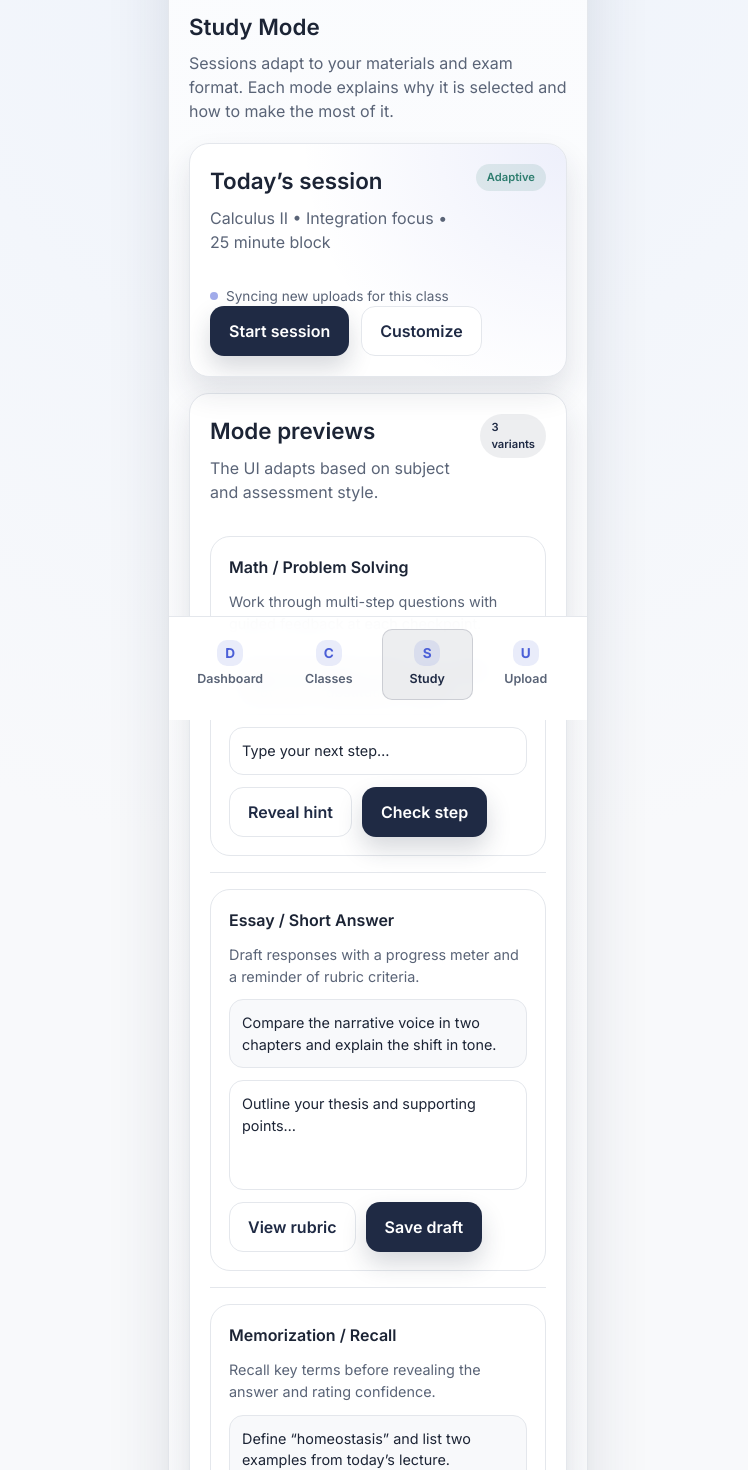
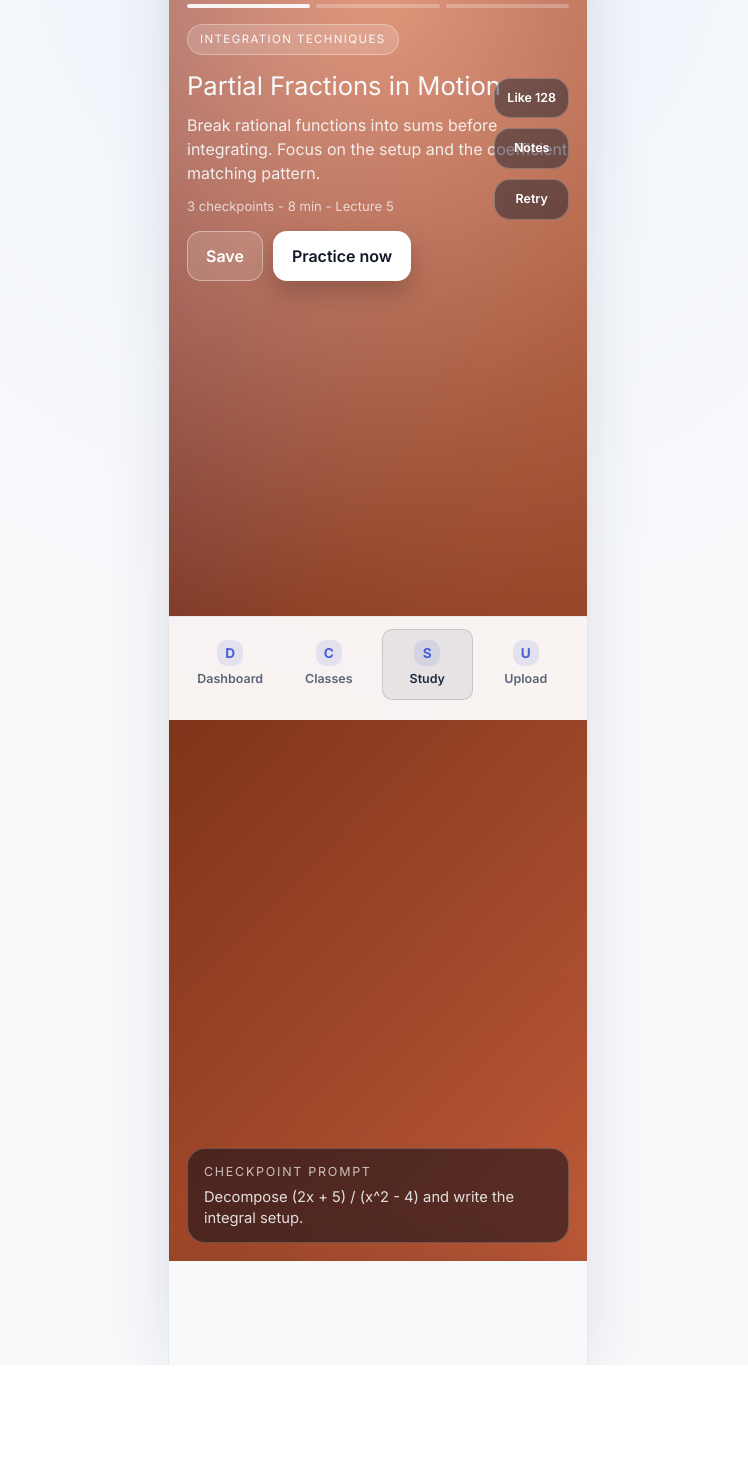
Before and after one commit to jackolsen0171/mchacks_13, a SvelteKit app in the folder web/: page /study in a window 1280 px wide. Shown: the part 80-1550 px from the top of the page, without its empty margins (262-1010 px from the left). After the commit the page ends 1445 px from the top, so only its background shows below. Built offline with nearby package versions, Linux system fonts and the light colour scheme.

Commit message:
study reel ui WIP

```diff
--- a/web/src/routes/layout.css
+++ b/web/src/routes/layout.css
@@ -399,6 +399,259 @@ textarea {
   gap: 10px;
 }
 
+.reels-shell {
+  display: grid;
+  gap: 20px;
+  margin: -24px -20px -96px;
+  padding: 24px 20px 96px;
+  min-height: 100%;
+}
+
+.reels-shell--fullscreen {
+  margin: -24px -20px -96px;
+  padding: 0;
+  min-height: 100%;
+}
+
+.reels-header {
+  display: flex;
+  flex-wrap: wrap;
+  align-items: flex-end;
+  justify-content: space-between;
+  gap: 16px;
+}
+
+.reels-eyebrow {
+  margin: 0 0 8px;
+  text-transform: uppercase;
+  letter-spacing: 0.2em;
+  font-size: 0.7rem;
+  color: var(--color-muted);
+}
+
+.reels-heading {
+  margin: 0 0 8px;
+  font-size: 2rem;
+  font-weight: 600;
+}
+
+.reels-subtitle {
+  margin: 0;
+  max-width: 540px;
+  color: var(--color-muted);
+  line-height: 1.5;
+}
+
+.reels-controls {
+  display: flex;
+  flex-wrap: wrap;
+  gap: 10px;
+}
+
+.reels-viewport {
+  height: calc(100vh - 240px);
+  padding: 16px;
+  border-radius: 28px;
+  background: linear-gradient(180deg, rgba(17, 24, 39, 0.12), rgba(17, 24, 39, 0.04));
+  border: 1px solid rgba(31, 42, 68, 0.16);
+  box-shadow: 0 24px 60px rgba(15, 23, 42, 0.18);
+  overflow-y: auto;
+  scroll-snap-type: y mandatory;
+  display: grid;
+  grid-auto-rows: 100%;
+  gap: 16px;
+}
+
+.reels-shell--fullscreen .reels-viewport {
+  height: 100%;
+  padding: 0;
+  border-radius: 0;
+  border: none;
+  box-shadow: none;
+  background: transparent;
+  gap: 0;
+}
+
+.reel-card {
+  position: relative;
+  border-radius: 26px;
+  height: 100%;
+  color: #f8f9fb;
+  padding: 18px;
+  display: grid;
+  grid-template-rows: auto 1fr auto;
+  gap: 16px;
+  overflow: hidden;
+  scroll-snap-align: start;
+  scroll-snap-stop: always;
+  box-shadow: 0 28px 80px rgba(8, 12, 24, 0.3);
+}
+
+.reels-shell--fullscreen .reel-card {
+  border-radius: 0;
+}
+
+.reel-card::before {
+  content: "";
+  position: absolute;
+  inset: 0;
+  background: linear-gradient(145deg, rgba(255, 255, 255, 0.12), rgba(255, 255, 255, 0));
+  opacity: 0.6;
+  pointer-events: none;
+}
+
+.reel-card::after {
+  content: "";
+  position: absolute;
+  inset: 0;
+  background: radial-gradient(circle at top left, rgba(255, 255, 255, 0.16), transparent 55%);
+  opacity: 0.7;
+  pointer-events: none;
+}
+
+.reel-card > * {
+  position: relative;
+  z-index: 1;
+}
+
+.reel-card--sunset {
+  background: radial-gradient(circle at top, rgba(255, 161, 117, 0.8), transparent 55%),
+    linear-gradient(135deg, #451a36, #7c2d12 45%, #be5a38);
+}
+
+.reel-card--ocean {
+  background: radial-gradient(circle at top, rgba(81, 142, 255, 0.6), transparent 55%),
+    linear-gradient(135deg, #0f172a, #1e3a8a 45%, #1f4e5f);
+}
+
+.reel-card--noir {
+  background: radial-gradient(circle at top, rgba(140, 140, 140, 0.45), transparent 60%),
+    linear-gradient(145deg, #0b0b12, #20222f 45%, #3a2638);
+}
+
+.reel-progress {
+  display: grid;
+  grid-template-columns: repeat(3, 1fr);
+  gap: 6px;
+}
+
+.reel-progress-bar {
+  height: 4px;
+  border-radius: 999px;
+  background: rgba(255, 255, 255, 0.25);
+}
+
+.reel-progress-bar.is-active {
+  background: rgba(255, 255, 255, 0.9);
+}
+
+.reel-content h2 {
+  margin: 0 0 8px;
+  font-size: 1.6rem;
+}
+
+.reel-content p {
+  margin: 0 0 12px;
+  color: rgba(248, 249, 251, 0.9);
+  line-height: 1.5;
+}
+
+.reel-chip {
+  display: inline-flex;
+  align-items: center;
+  gap: 6px;
+  padding: 6px 12px;
+  border-radius: 999px;
+  font-size: 0.72rem;
+  text-transform: uppercase;
+  letter-spacing: 0.12em;
+  background: rgba(255, 255, 255, 0.16);
+  border: 1px solid rgba(255, 255, 255, 0.32);
+  margin-bottom: 12px;
+}
+
+.reel-meta {
+  font-size: 0.82rem;
+  color: rgba(248, 249, 251, 0.75);
+  margin-bottom: 14px;
+}
+
+.reel-actions {
+  display: flex;
+  flex-wrap: wrap;
+  gap: 10px;
+}
+
+.reel-actions .button-primary {
+  background: white;
+  color: #111827;
+  box-shadow: 0 12px 24px rgba(0, 0, 0, 0.2);
+}
+
+.reel-actions .button-secondary {
+  background: rgba(255, 255, 255, 0.14);
+  color: white;
+  border-color: rgba(255, 255, 255, 0.4);
+}
+
+.reel-side {
+  position: absolute;
+  top: 92px;
+  right: 18px;
+  display: grid;
+  gap: 10px;
+}
+
+.reel-icon {
+  border-radius: 16px;
+  padding: 10px 12px;
+  border: 1px solid rgba(255, 255, 255, 0.24);
+  background: rgba(15, 23, 42, 0.45);
+  color: white;
+  font-size: 0.78rem;
+  font-weight: 600;
+  cursor: pointer;
+}
+
+.reel-footer {
+  display: grid;
+  gap: 6px;
+  padding: 14px 16px;
+  border-radius: 18px;
+  background: rgba(10, 12, 24, 0.55);
+  border: 1px solid rgba(255, 255, 255, 0.2);
+}
+
+.reel-footer-title {
+  font-size: 0.78rem;
+  text-transform: uppercase;
+  letter-spacing: 0.14em;
+  color: rgba(255, 255, 255, 0.7);
+}
+
+.reel-footer-body {
+  font-size: 0.92rem;
+  line-height: 1.4;
+  color: rgba(248, 249, 251, 0.88);
+}
+
+@media (max-width: 720px) {
+  .reels-viewport {
+    height: calc(100vh - 220px);
+    padding: 12px;
+  }
+
+  .reel-card {
+    padding: 16px;
+  }
+
+  .reel-side {
+    position: static;
+    grid-auto-flow: column;
+    justify-content: flex-start;
+  }
+}
+
 .button-row {
   display: flex;
   flex-wrap: wrap;
--- a/web/src/routes/study/+page.svelte
+++ b/web/src/routes/study/+page.svelte
@@ -1,91 +1,99 @@
-<section>
-  <h1 class="section-title">Study Mode</h1>
-  <p class="section-subtitle">
-    Sessions adapt to your materials and exam format. Each mode explains why it
-    is selected and how to make the most of it.
+<section class="reels-shell reels-shell--fullscreen">
+  <div class="reels-viewport" aria-label="Study topic reels">
+    <article class="reel-card reel-card--sunset">
+      <div class="reel-progress">
+        <span class="reel-progress-bar is-active"></span>
+        <span class="reel-progress-bar"></span>
+        <span class="reel-progress-bar"></span>
+      </div>
+      <div class="reel-content">
+        <span class="reel-chip">Integration Techniques</span>
+        <h2>Partial Fractions in Motion</h2>
+        <p>
+          Break rational functions into sums before integrating. Focus on the
+          setup and the coefficient matching pattern.
         </p>
-
-  <div class="card study-card">
-    <div class="card-header">
-      <div>
-        <h2 class="section-title">Today’s session</h2>
-        <p class="section-subtitle">
-          Calculus II • Integration focus • 25 minute block
-        </p>
-      </div>
-      <span class="pill pill--green">Adaptive</span>
-    </div>
-    <div class="sync-row">
-      <span class="pulse-dot"></span>
-      <span>Syncing new uploads for this class</span>
-    </div>
-    <div class="button-row">
-      <button class="button button-primary" type="button">Start session</button>
-      <button class="button button-secondary" type="button">Customize</button>
+        <div class="reel-meta">3 checkpoints - 8 min - Lecture 5</div>
+        <div class="reel-actions">
+          <button class="button button-secondary" type="button">Save</button>
+          <button class="button button-primary" type="button">Practice now</button>
         </div>
       </div>
+      <aside class="reel-side">
+        <button class="reel-icon" type="button">Like 128</button>
+        <button class="reel-icon" type="button">Notes</button>
+        <button class="reel-icon" type="button">Retry</button>
+      </aside>
+      <footer class="reel-footer">
+        <div class="reel-footer-title">Checkpoint prompt</div>
+        <div class="reel-footer-body">
+          Decompose (2x + 5) / (x^2 - 4) and write the integral setup.
+        </div>
+      </footer>
+    </article>
 
-  <div class="card">
-    <div class="card-header">
-      <div>
-        <h2 class="section-title">Mode previews</h2>
-        <p class="section-subtitle">
-          The UI adapts based on subject and assessment style.
+    <article class="reel-card reel-card--ocean">
+      <div class="reel-progress">
+        <span class="reel-progress-bar"></span>
+        <span class="reel-progress-bar is-active"></span>
+        <span class="reel-progress-bar"></span>
+      </div>
+      <div class="reel-content">
+        <span class="reel-chip">Series + Sequences</span>
+        <h2>Convergence Tests, Fast</h2>
+        <p>
+          Decide between ratio, root, and comparison tests. Follow the decision
+          map to identify convergence in under a minute.
         </p>
-      </div>
-      <span class="pill">3 variants</span>
-    </div>
-
-    <div class="study-variant">
-      <div class="variant-title">Math / Problem Solving</div>
-      <div class="variant-body">
-        Work through multi-step questions with guided feedback at each checkpoint.
-      </div>
-      <div class="variant-prompt">
-        Solve the integral: ∫ (3x² - 4x + 1) dx. Show your substitution choice.
-      </div>
-      <div class="variant-input">Type your next step…</div>
-      <div class="variant-actions">
-        <button class="button button-secondary" type="button">Reveal hint</button>
-        <button class="button button-primary" type="button">Check step</button>
+        <div class="reel-meta">4 checkpoints - 11 min - Problem set 7</div>
+        <div class="reel-actions">
+          <button class="button button-secondary" type="button">Add to review</button>
+          <button class="button button-primary" type="button">Start drill</button>
         </div>
       </div>
+      <aside class="reel-side">
+        <button class="reel-icon" type="button">Like 96</button>
+        <button class="reel-icon" type="button">Share</button>
+        <button class="reel-icon" type="button">Quiz</button>
+      </aside>
+      <footer class="reel-footer">
+        <div class="reel-footer-title">Quick check</div>
+        <div class="reel-footer-body">
+          Does sum (3^n / n!) converge? Identify the test and the reason.
+        </div>
+      </footer>
+    </article>
 
-    <div class="divider"></div>
-
-    <div class="study-variant">
-      <div class="variant-title">Essay / Short Answer</div>
-      <div class="variant-body">
-        Draft responses with a progress meter and a reminder of rubric criteria.
+    <article class="reel-card reel-card--noir">
+      <div class="reel-progress">
+        <span class="reel-progress-bar"></span>
+        <span class="reel-progress-bar"></span>
+        <span class="reel-progress-bar is-active"></span>
       </div>
-      <div class="variant-prompt">
-        Compare the narrative voice in two chapters and explain the shift in tone.
-      </div>
-      <div class="variant-input variant-input--large">
-        Outline your thesis and supporting points…
-      </div>
-      <div class="variant-actions">
-        <button class="button button-secondary" type="button">View rubric</button>
-        <button class="button button-primary" type="button">Save draft</button>
+      <div class="reel-content">
+        <span class="reel-chip">Applications</span>
+        <h2>Arc Length & Surface Area</h2>
+        <p>
+          Visualize the curve first, then map the formula. Keep the square root
+          term clean and check the bounds twice.
+        </p>
+        <div class="reel-meta">2 checkpoints - 6 min - Lab 3</div>
+        <div class="reel-actions">
+          <button class="button button-secondary" type="button">Preview steps</button>
+          <button class="button button-primary" type="button">Solve now</button>
         </div>
       </div>
-
-    <div class="divider"></div>
-
-    <div class="study-variant">
-      <div class="variant-title">Memorization / Recall</div>
-      <div class="variant-body">
-        Recall key terms before revealing the answer and rating confidence.
+      <aside class="reel-side">
+        <button class="reel-icon" type="button">Like 74</button>
+        <button class="reel-icon" type="button">Timer</button>
+        <button class="reel-icon" type="button">Mastery</button>
+      </aside>
+      <footer class="reel-footer">
+        <div class="reel-footer-title">Try this</div>
+        <div class="reel-footer-body">
+          Find the surface area for y = x^2, 1 &lt;= x &lt;= 2 rotated about the x-axis.
         </div>
-      <div class="variant-prompt">
-        Define “homeostasis” and list two examples from today’s lecture.
-      </div>
-      <div class="variant-input">Say your answer out loud, then tap reveal.</div>
-      <div class="variant-actions">
-        <button class="button button-secondary" type="button">Reveal</button>
-        <button class="button button-secondary" type="button">Needs review</button>
-        <button class="button button-primary" type="button">Confident</button>
-      </div>
-    </div>
+      </footer>
+    </article>
   </div>
 </section>
```
Also changed, not shown: web/ui.txt (added). Lines whose indentation alone changed are shown as unchanged.
